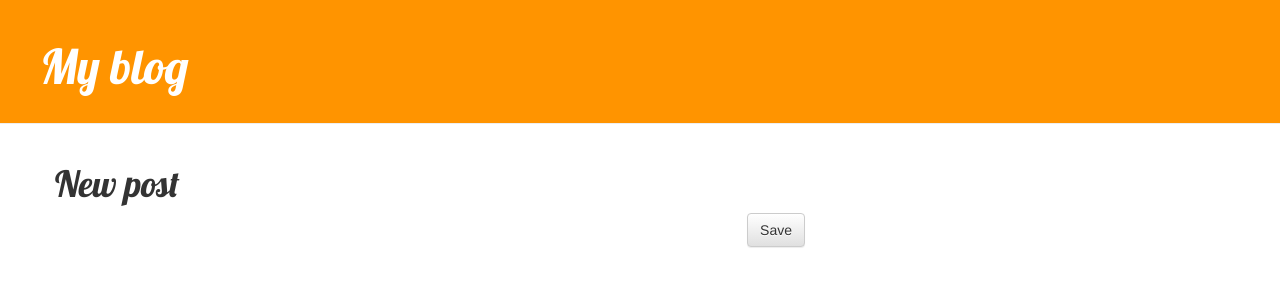
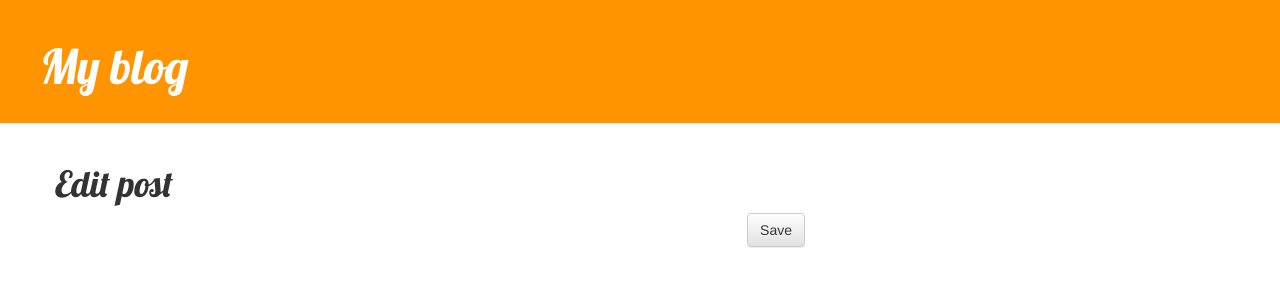
Before and after one commit to DaniiarR/my-first-blog, a Django app: page /post/new/ in a window 1280 px wide. Shown: the top 300 px of the page. Run offline with Django 3.2, Linux system fonts and the light colour scheme; some libraries are stand-ins or nearby versions.

Commit message:
the last commit

```diff
--- a/blog/templates/blog/post_edit.html
+++ b/blog/templates/blog/post_edit.html
@@ -1,7 +1,7 @@
 {% extends 'blog/base.html' %}
 
     {% block content %}
-        <h1>New post</h1>
+        <h1>Edit post</h1>
         <form method="POST" class="post_form">{% csrf_token %}
             {{ form.as_p }}
             <button type="submit" class="save btn btn-default">Save</button>
```
